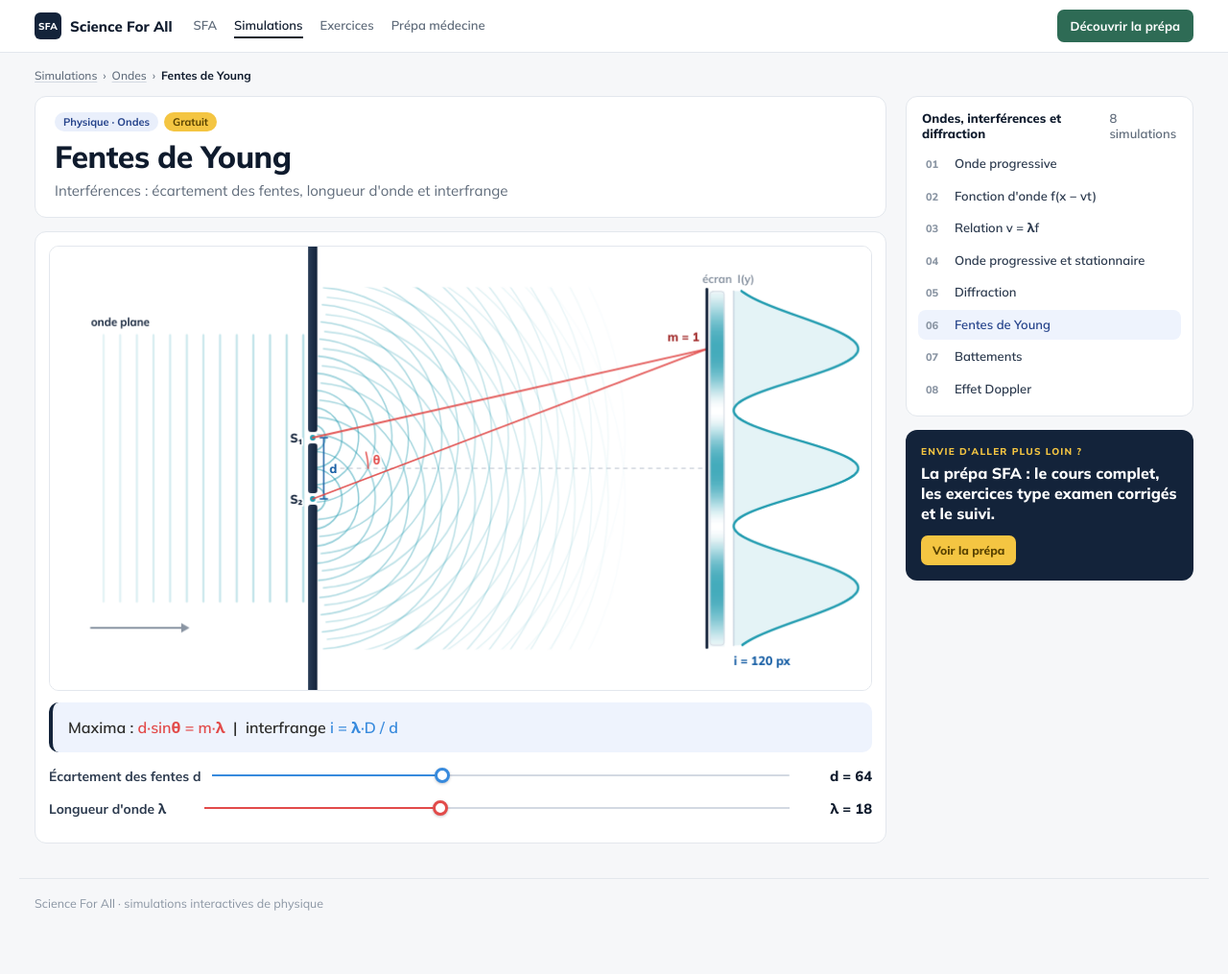
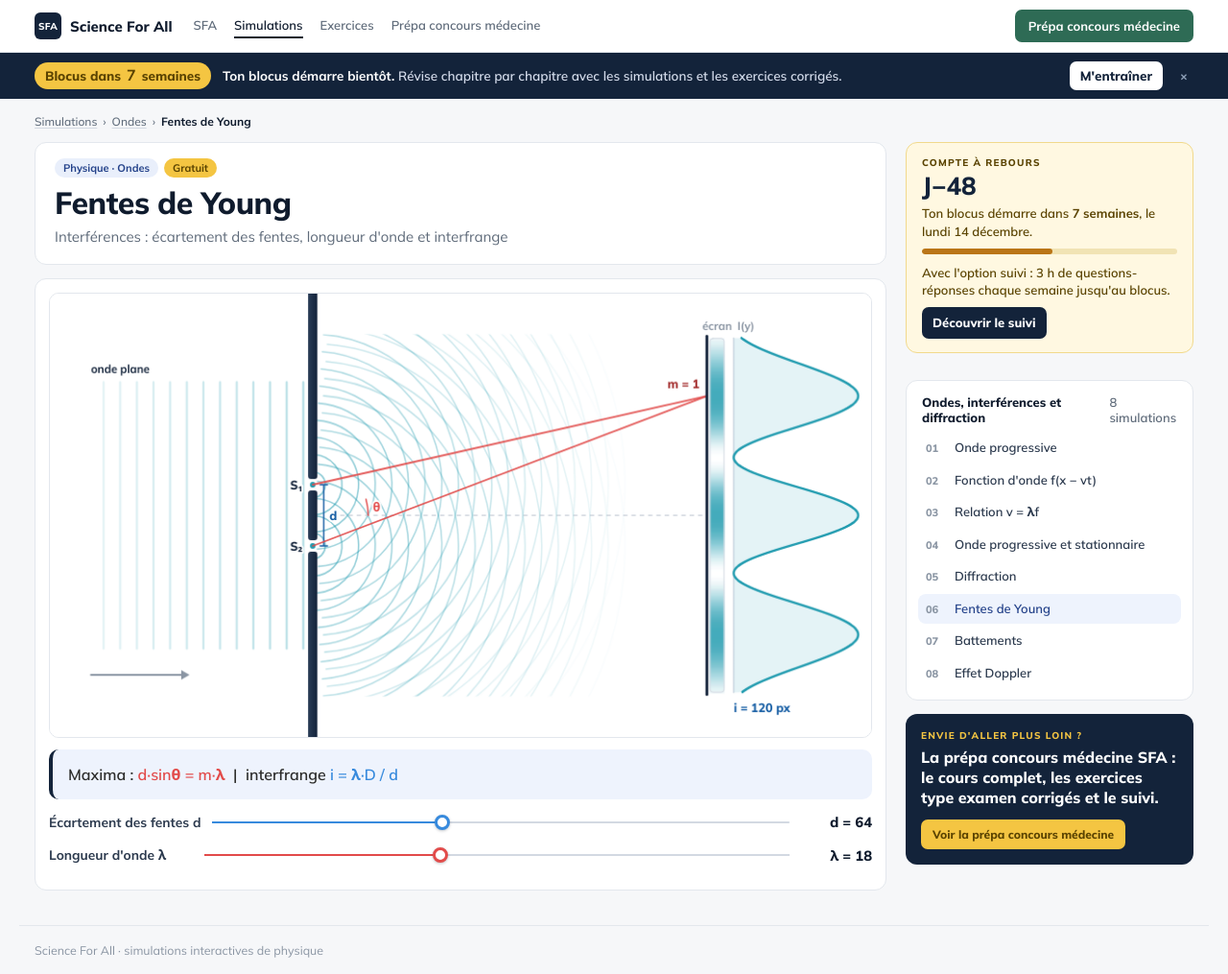
Before and after one commit to sfascienceforall-cell/yung, a plain HTML site: page index.html in a window 1280 px wide. Shown: the whole page at 96% size. Before the commit the page ends 967 px from the top, so only its background shows below. Drawn offline with Linux system fonts and the light colour scheme; a web font is replaced by a local one.

Commit message:
Compte à rebours du blocus, libellé « Prépa concours médecine »
Co-Authored-By: Claude Opus 5.5 <noreply@anthropic.com>
Claude-Session: https://claude.ai/code/session_01UjJnvVgWczg1QVyXVX4t97

```diff
--- a/index.html
+++ b/index.html
@@ -6,6 +6,21 @@
 <title>Fentes de Young · SFA</title>
 <link rel="preconnect" href="https://fonts.googleapis.com">
 <link rel="stylesheet" href="https://fonts.googleapis.com/css2?family=Mulish:wght@400;500;600;700;800&family=STIX+Two+Text:ital,wght@0,400;0,600;1,400&family=JetBrains+Mono:wght@500&display=swap">
+<style id="sfa-blocus-css">
+.sfa-blocus{background:#13233a;color:#fff;font:600 13.5px/1.35 Mulish,system-ui,sans-serif}
+.sfa-blocus .in{max-width:1240px;margin:0 auto;padding:9px 16px;display:flex;align-items:center;gap:12px;flex-wrap:wrap}
+.sfa-blocus .cd{display:inline-flex;align-items:baseline;gap:6px;background:#f4c542;color:#5a4300;border-radius:999px;padding:3px 11px;font-weight:800;white-space:nowrap}
+.sfa-blocus .cd b{font-size:16px}
+.sfa-blocus .tx{flex:1 1 260px;color:#d4dceb}.sfa-blocus .tx strong{color:#fff}
+.sfa-blocus a.go{color:#13233a;background:#fff;border-radius:7px;padding:6px 11px;font-weight:800;text-decoration:none;white-space:nowrap}
+.sfa-blocus button,.sfa-blocus button.btn{box-shadow:none!important;border:0!important;background:none!important;color:#8ea0b8!important;padding:2px 6px!important;background:none;border:0;color:#8ea0b8;font:700 18px/1 Mulish,system-ui,sans-serif;cursor:pointer;padding:2px 4px}
+.sfa-blocus-side{background:#fff8e1;border:1px solid #f1d98c;border-radius:12px;padding:14px 16px;margin-bottom:14px;font:600 13px/1.45 Mulish,system-ui,sans-serif;color:#5a4300}
+.sfa-blocus-side small{display:block;font:800 10px Mulish,system-ui,sans-serif;letter-spacing:.12em;text-transform:uppercase;margin-bottom:4px}
+.sfa-blocus-side b{display:block;font:800 26px/1.1 Mulish,system-ui,sans-serif;color:#13233a;margin-bottom:4px}
+.sfa-blocus-side .bar{height:6px;background:#f1e3b4;border-radius:99px;margin:8px 0 10px;overflow:hidden}.sfa-blocus-side .bar i{display:block;height:100%;background:#BA7517;border-radius:99px}
+.sfa-blocus-side a{display:inline-block;margin-top:8px;background:#13233a;color:#fff;border-radius:7px;padding:7px 11px;font-weight:800;text-decoration:none}
+@media (max-width:720px){.sfa-blocus .in{gap:8px;padding:8px 12px}.sfa-blocus .cd{font-size:12px;padding:3px 9px}.sfa-blocus .cd b{font-size:14px}.sfa-blocus a.go{font-size:12px;padding:5px 9px}.sfa-blocus button,.sfa-blocus button.btn{margin-left:auto}.sfa-blocus .tx{flex-basis:100%;order:3;font-size:12.5px}}
+</style>
 </head>
 <body>
 <style>
@@ -37,7 +52,7 @@ a{color:inherit}
 .sfa-nav a.on{color:var(--ink);border-bottom-color:var(--ink)}
 .sfa-cta{margin-left:auto;background:var(--green);color:#fff;font:700 13px var(--f-ui);padding:9px 14px;border-radius:7px;text-decoration:none;white-space:nowrap}
 .sfa-cta:hover{background:var(--green-h)}
-@media (max-width:720px){.sfa-top .in{flex-wrap:wrap;row-gap:6px;padding-bottom:6px}.sfa-nav{order:3;flex:1 0 100%;gap:20px;overflow-x:auto;white-space:nowrap;scrollbar-width:none;font-size:14px;border-top:1px solid var(--line);padding-top:6px}.sfa-nav::-webkit-scrollbar{display:none}.sfa-nav a{padding:6px 0;flex:none}.sfa-cta{padding:8px 11px;font-size:12px}}
+@media (max-width:720px){.sfa-top .in{flex-wrap:wrap;row-gap:6px;padding-bottom:6px}.sfa-nav{order:3;flex:1 0 100%;gap:12px;overflow-x:auto;white-space:nowrap;scrollbar-width:none;font-size:13px;letter-spacing:-.01em;border-top:1px solid var(--line);padding-top:6px}.sfa-nav::-webkit-scrollbar{display:none}.sfa-nav a{padding:6px 0;flex:none}.sfa-cta{padding:8px 11px;font-size:12px}}
 /* page */
 .sfa-page{max-width:1240px;margin:0 auto;padding:14px 16px 36px}
 .sfa-crumbs{font:500 12px var(--f-ui);color:var(--muted);margin:2px 0 14px;display:flex;flex-wrap:wrap;gap:6px}
@@ -133,8 +148,15 @@ new MutationObserver(ms=>ms.forEach(m=>{if(m.target.classList&&m.target.classLis
 </script>
 <header class="sfa-top"><div class="in">
   <a class="sfa-logo" href="https://sfascienceforall-cell.github.io/simulations/sfa/"><i>SFA</i>Science For All</a>
-  <nav class="sfa-nav"><a href="https://sfascienceforall-cell.github.io/simulations/sfa/">SFA</a><a class="on" href="https://sfascienceforall-cell.github.io/simulations/">Simulations</a><a href="https://sfascienceforall-cell.github.io/simulations/exercices/">Exercices</a><a href="https://sfascienceforall-cell.github.io/simulations/prepa/">Prépa médecine</a></nav>
-  <a class="sfa-cta" href="https://sfascienceforall-cell.github.io/simulations/prepa/">Découvrir la prépa</a></div></header>
+  <nav class="sfa-nav"><a href="https://sfascienceforall-cell.github.io/simulations/sfa/">SFA</a><a class="on" href="https://sfascienceforall-cell.github.io/simulations/">Simulations</a><a href="https://sfascienceforall-cell.github.io/simulations/exercices/">Exercices</a><a href="https://sfascienceforall-cell.github.io/simulations/prepa/">Prépa concours médecine</a></nav>
+  <a class="sfa-cta" href="https://sfascienceforall-cell.github.io/simulations/prepa/">Prépa concours médecine</a></div></header>
+<div class="sfa-blocus" id="sfaBlocus"><div class="in">
+<span class="cd">Blocus dans <b data-bl="w">7</b> <span data-bl="u">semaines</span></span>
+<span class="tx"><strong>Ton blocus démarre bientôt.</strong> Révise chapitre par chapitre avec les simulations et les exercices corrigés.</span>
+<a class="go" href="https://sfascienceforall-cell.github.io/simulations/exercices/">M'entraîner</a>
+<button type="button" aria-label="Masquer" onclick="this.closest('.sfa-blocus').remove()">×</button>
+</div></div>
+
 <div class="sfa-page">
 <nav class="sfa-crumbs" aria-label="Fil d'Ariane"><a href="https://sfascienceforall-cell.github.io/simulations/">Simulations</a>›<a href="https://sfascienceforall-cell.github.io/simulations/#PH5">Ondes</a>›<b>Fentes de Young</b></nav>
 <div class="sfa-grid"><main style="min-width:0">
@@ -266,9 +288,19 @@ frame();
 </script>
 </section></main>
 <aside class="sfa-side">
+<div class="sfa-blocus-side"><small>Compte à rebours</small><b>J−<span data-bl="d">48</span></b>Ton blocus démarre dans <strong><span data-bl="w">7</span> <span data-bl="u">semaines</span></strong>, le lundi 14 décembre.<div class="bar"><i data-bl="bar" style="width:50%"></i></div>Avec l'option suivi : 3 h de questions-réponses chaque semaine jusqu'au blocus.<br><a href="https://sfascienceforall-cell.github.io/simulations/sfa/">Découvrir le suivi</a></div>
+
   <div class="sfa-list"><h2>Ondes, interférences et diffraction<span>8 simulations</span></h2><ol><li><a href="https://sfascienceforall-cell.github.io/Onde-progressive/"><i>01</i>Onde progressive</a></li><li><a href="https://sfascienceforall-cell.github.io/Fonction-d-onde-f-x-vt-/"><i>02</i>Fonction d&#x27;onde f(x − vt)</a></li><li><a href="https://sfascienceforall-cell.github.io/Relation-v-f/"><i>03</i>Relation v = λf</a></li><li><a href="https://sfascienceforall-cell.github.io/Onde-progressive-et-Onde-stationnaire/"><i>04</i>Onde progressive et stationnaire</a></li><li><a href="https://sfascienceforall-cell.github.io/diffraction/"><i>05</i>Diffraction</a></li><li><a class="on" aria-current="page" href="https://sfascienceforall-cell.github.io/yung/"><i>06</i>Fentes de Young</a></li><li><a href="https://sfascienceforall-cell.github.io/effet-de-battement/"><i>07</i>Battements</a></li><li><a href="https://sfascienceforall-cell.github.io/Doppler/"><i>08</i>Effet Doppler</a></li></ol></div>
-  <div class="sfa-promo"><small>Envie d'aller plus loin ?</small><b>La prépa SFA : le cours complet, les exercices type examen corrigés et le suivi.</b><a href="https://sfascienceforall-cell.github.io/simulations/prepa/">Voir la prépa</a></div>
+  <div class="sfa-promo"><small>Envie d'aller plus loin ?</small><b>La prépa concours médecine SFA : le cours complet, les exercices type examen corrigés et le suivi.</b><a href="https://sfascienceforall-cell.github.io/simulations/prepa/">Voir la prépa concours médecine</a></div>
 </aside></div></div>
 <footer class="sfa-foot">Science For All · simulations interactives de physique</footer>
+<script>
+(function(){var start=new Date(2026,11,14),now=new Date();now.setHours(0,0,0,0);
+var d=Math.round((start-now)/864e5),w=Math.ceil(d/7);
+document.querySelectorAll('[data-bl=w]').forEach(function(e){e.textContent=d>13?w:d;});
+document.querySelectorAll('[data-bl=u]').forEach(function(e){e.textContent=d>13?'semaines':(d>1?'jours':'jour');});
+document.querySelectorAll('[data-bl=d]').forEach(function(e){e.textContent=d;});document.querySelectorAll('[data-bl=bar]').forEach(function(e){var tot=98,p=Math.max(0,Math.min(1,1-d/tot));e.style.width=(p*100).toFixed(0)+'%';});
+if(d<0){document.querySelectorAll('.sfa-blocus,.sfa-blocus-side').forEach(function(e){e.remove();});}})();
+</script>
 </body>
 </html>
```
